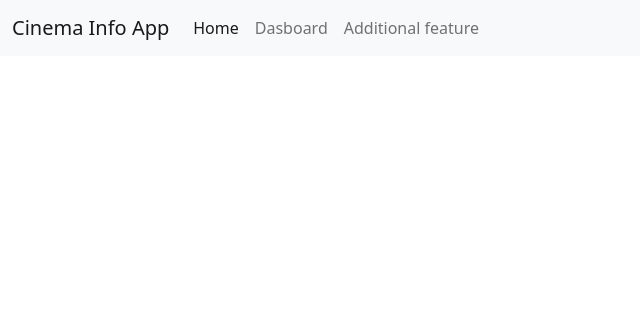
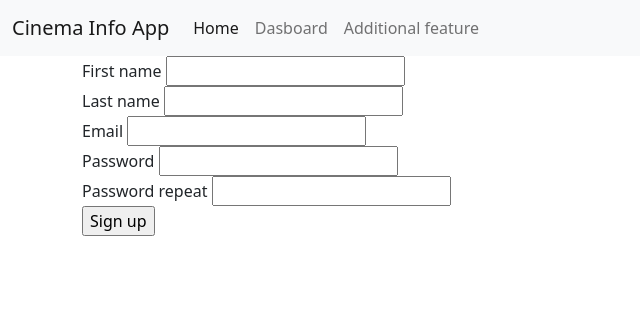
Before and after one commit to Yaseen048/comp0034-cw1-i-Yaseen048, a Flask app: template flask_app/templates/signup.html in a window 1280 px wide. Shown: the top 316 px of the page, without its empty margins (0-640 px from the left). Run offline with Flask 3, Linux system fonts and the light colour scheme; the template is opened without the code that fills it: most values are stand-ins (such as "Sample title", 1, 10 or a date in 2020); form fields are guessed from the names that the template uses.

Commit message:
signup form made

```diff
--- a/flask_app/templates/signup.html
+++ b/flask_app/templates/signup.html
@@ -1,7 +1,13 @@
 {%extends 'layout.html' %}
 
 {%block content %}
-    <form>
-
+    <form method="POST" action="{{ url_for('auth.signup') }}">
+        {{ form.csrf_token }}
+        {{ form.first_name.label }} {{ form.first_name() }} <br>
+        {{ form.last_name.label }} {{ form.last_name() }} <br>
+        {{ form.email.label }} {{ form.email() }} <br>
+        {{ form.password.label }} {{ form.password() }} <br>
+        {{ form.password_repeat.label }} {{ form.password_repeat() }} <br>
+        <input type="submit" value="Sign up">
     </form>
 {%endblock%}
```
